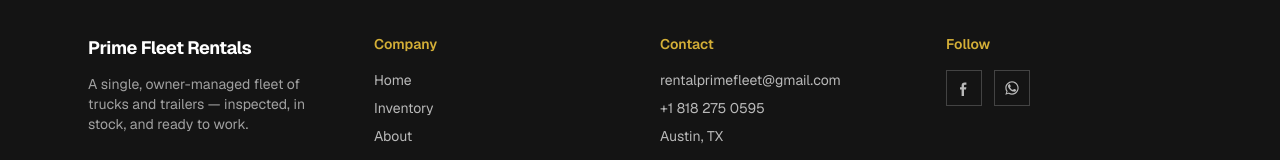
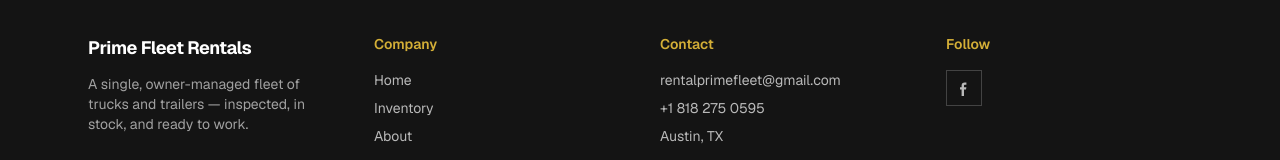
Before and after one commit to amainooti/primefleet, a Next.js app: page / in a window 1280 px wide. Shown: the part 2978-3138 px from the top of the page. Built offline with nearby package versions, Linux system fonts and the light colour scheme; no server answers; the database is empty.

Commit message:
Removed whatsapp

```diff
--- a/src/components/public/Footer.tsx
+++ b/src/components/public/Footer.tsx
@@ -3,7 +3,6 @@ import { FacebookIcon, WhatsappIcon } from "./SocialIcons";
 
 const SOCIAL_LINKS = [
   { label: "Facebook", href: "https://www.facebook.com/primefleetrentals", Icon: FacebookIcon },
-  { label: "WhatsApp", href: "https://wa.me/14237895319", Icon: WhatsappIcon },
 ];
 
 export function Footer() {
```
